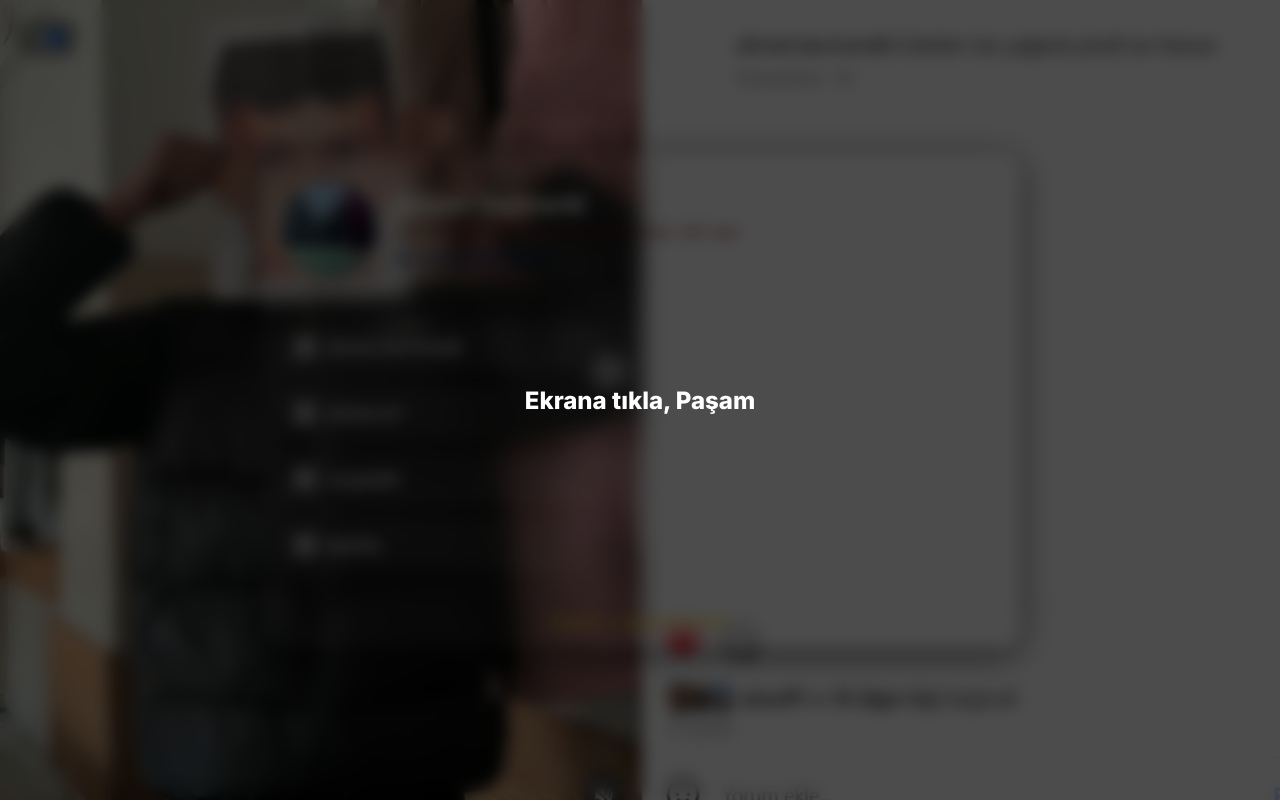
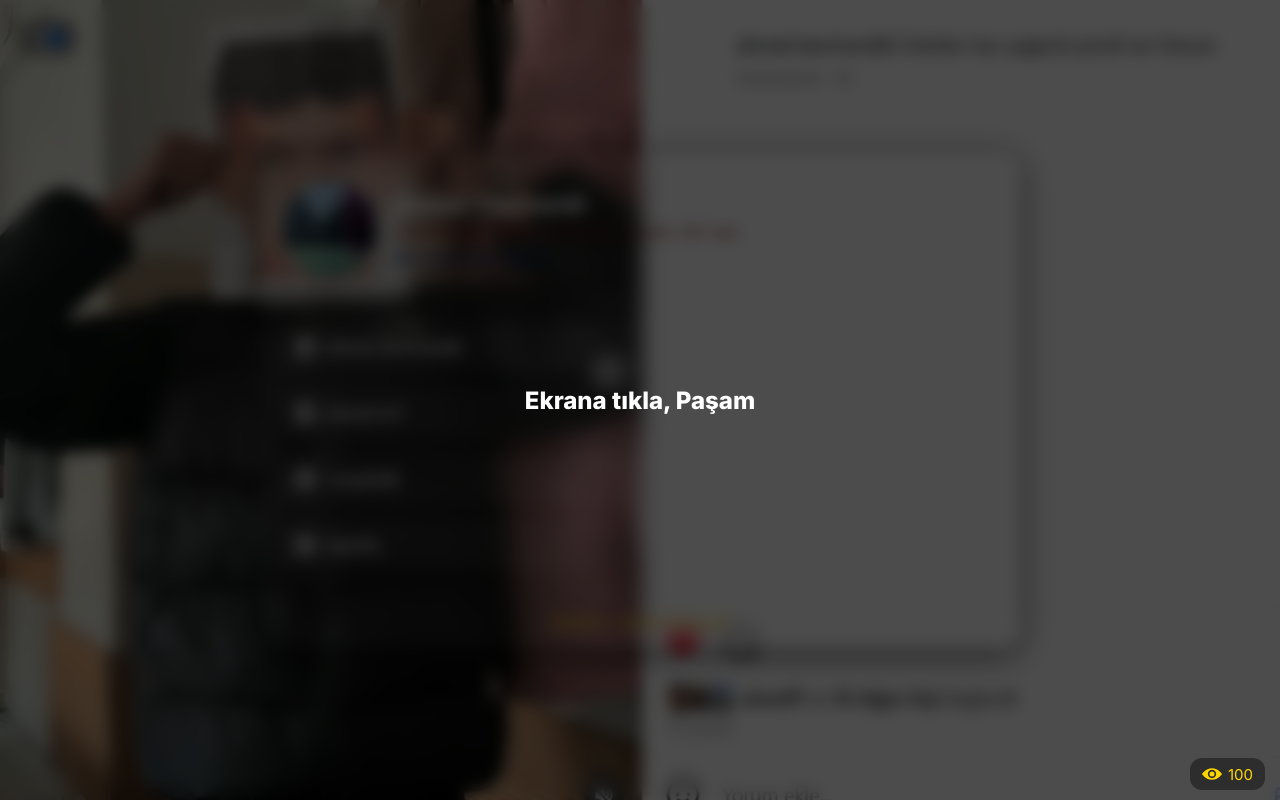
Before and after one commit to dwaep/ahmet.tanriverdiii, a plain HTML site: page index.html in a window 1280 px wide. Drawn offline with Linux system fonts and the light colour scheme; no server answers; grey boxes are pictures that could not be loaded.

Commit message:
Update index.html

```diff
--- a/index.html
+++ b/index.html
@@ -95,6 +95,32 @@ body{background:var(--bg);color:#fff;display:flex;align-items:center;justify-con
 #volumeSlider {width:0; transition: width 0.3s ease;}
 #audioControl:hover #volumeSlider {width:100px;}
 #volumeIcon {width:24px;height:24px;}
+
+/* Ziyaretçi sayacı */
+.visitor-counter {
+  position: fixed;
+  bottom: 10px;
+  right: 15px;
+  backdrop-filter: blur(6px);
+  background: rgba(0, 0, 0, 0.4);
+  color: gold;
+  padding: 6px 12px;
+  border-radius: 12px;
+  display: flex;
+  align-items: center;
+  font-family: 'Inter', sans-serif;
+  font-size: 15px;
+  gap: 6px;
+  z-index: 9999;
+  transition: transform 0.2s;
+}
+.visitor-counter:hover {
+  transform: scale(1.1);
+}
+.eye-icon {
+  width: 20px;
+  height: 20px;
+}
 </style>
 </head>
 <body>
@@ -147,6 +173,14 @@ body{background:var(--bg);color:#fff;display:flex;align-items:center;justify-con
   <input type="range" id="volumeSlider" min="0" max="1" step="0.01" value="1">
 </div>
 
+<!-- Ziyaretçi sayacı -->
+<div class="visitor-counter">
+  <svg class="eye-icon" xmlns="http://www.w3.org/2000/svg" viewBox="0 0 24 24" fill="gold">
+    <path d="M12 5c-7.633 0-12 7-12 7s4.367 7 12 7 12-7 12-7-4.367-7-12-7zm0 12c-2.761 0-5-2.239-5-5s2.239-5 5-5 5 2.239 5 5-2.239 5-5 5zm0-8a3 3 0 100 6 3 3 0 000-6z"/>
+  </svg>
+  <span id="visitCount">100</span>
+</div>
+
 <script>
 const player = document.getElementById('player');
 const volumeSlider = document.getElementById('volumeSlider');
@@ -169,6 +203,14 @@ blurOverlay.addEventListener('click', () => {
     else { clearInterval(fadeInterval); }
   },30);
 });
+
+// Ziyaretçi sayacı
+const countEl = document.getElementById("visitCount");
+fetch("https://api.countapi.xyz/update/ahmettanriverdi/visits/?amount=1")
+  .then(res => res.json())
+  .then(data => {
+    countEl.innerText = 100 + data.value;
+  });
 </script>
 </body>
 </html>
```
